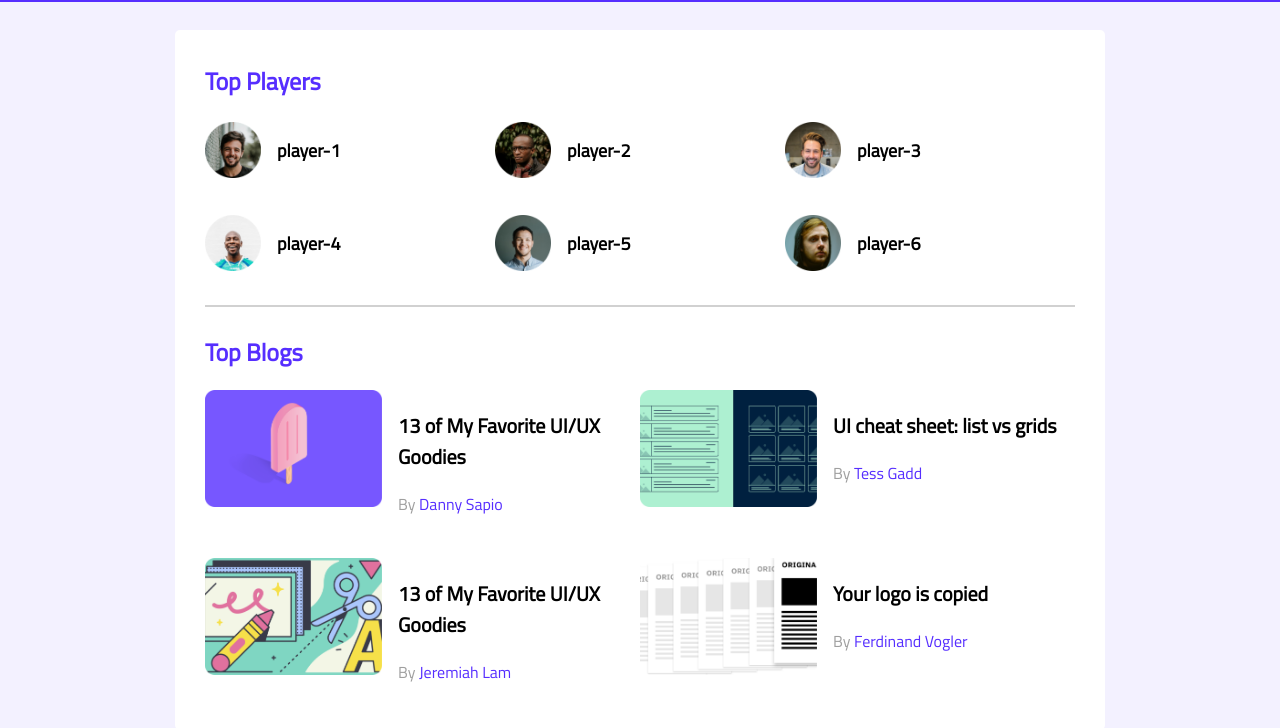
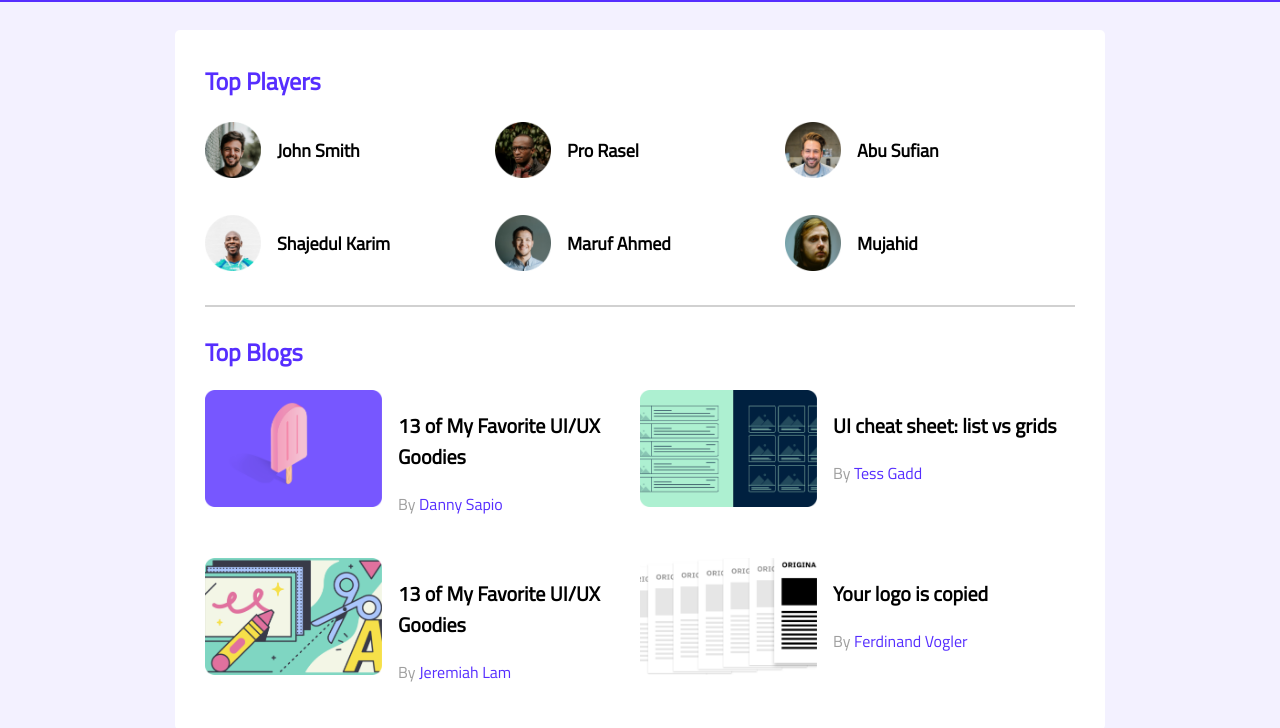
Before and after one commit to rajibrahman74/Leader-Board, a plain HTML site: page index.html in a window 1280 px wide. Shown: the part 92-820 px from the top of the page. Drawn offline with Linux system fonts and the light colour scheme; a web font is replaced by a local one.

Commit message:
final-commit

```diff
--- a/index.html
+++ b/index.html
@@ -11,7 +11,7 @@
     <!-- Stylesheet -->
     <link rel="stylesheet" href="./style.css">
     <!-- favicon -->
-    <!-- <link rel="stylesheet" href="./png-clipart-computer-icons-blogger-wordpress-leaderboard-icon-company-text-thumbnail.png"> -->
+    <link rel="shortcut icon" href="./player-earnings-leaderboard.png" type="image/x-icon">
 </head>
 <body>
     <!-- header start-->
@@ -46,27 +46,27 @@
                 <div class="players">
                     <div class="player">
                         <img src="./images/players/player-1.png" alt="">
-                        <h3 class="player-name">player-1</h3>
+                        <h3 class="player-name">John Smith</h3>
                     </div>
                     <div class="player">
                         <img src="./images/players/player-2.png" alt="">
-                        <h3 class="player-name">player-2</h3>
+                        <h3 class="player-name">Pro Rasel</h3>
                     </div>
                     <div class="player">
                         <img src="./images/players/player-3.png" alt="">
-                        <h3 class="player-name">player-3</h3>
+                        <h3 class="player-name">Abu Sufian</h3>
                     </div>
                     <div class="player">
                         <img src="./images/players/player-4.png" alt="">
-                        <h3 class="player-name">player-4</h3>
+                        <h3 class="player-name">Shajedul Karim</h3>
                     </div>
                     <div class="player">
                         <img src="./images/players/player-5.png" alt="">
-                        <h3 class="player-name">player-5</h3>
+                        <h3 class="player-name">Maruf Ahmed</h3>
                     </div>
                     <div class="player">
                         <img src="./images/players/player-6.png" alt="">
-                        <h3 class="player-name">player-6</h3>
+                        <h3 class="player-name">Mujahid</h3>
                     </div>
                 </div>
             </div>
```
Also changed, not shown: player-earnings-leaderboard.png (added).
